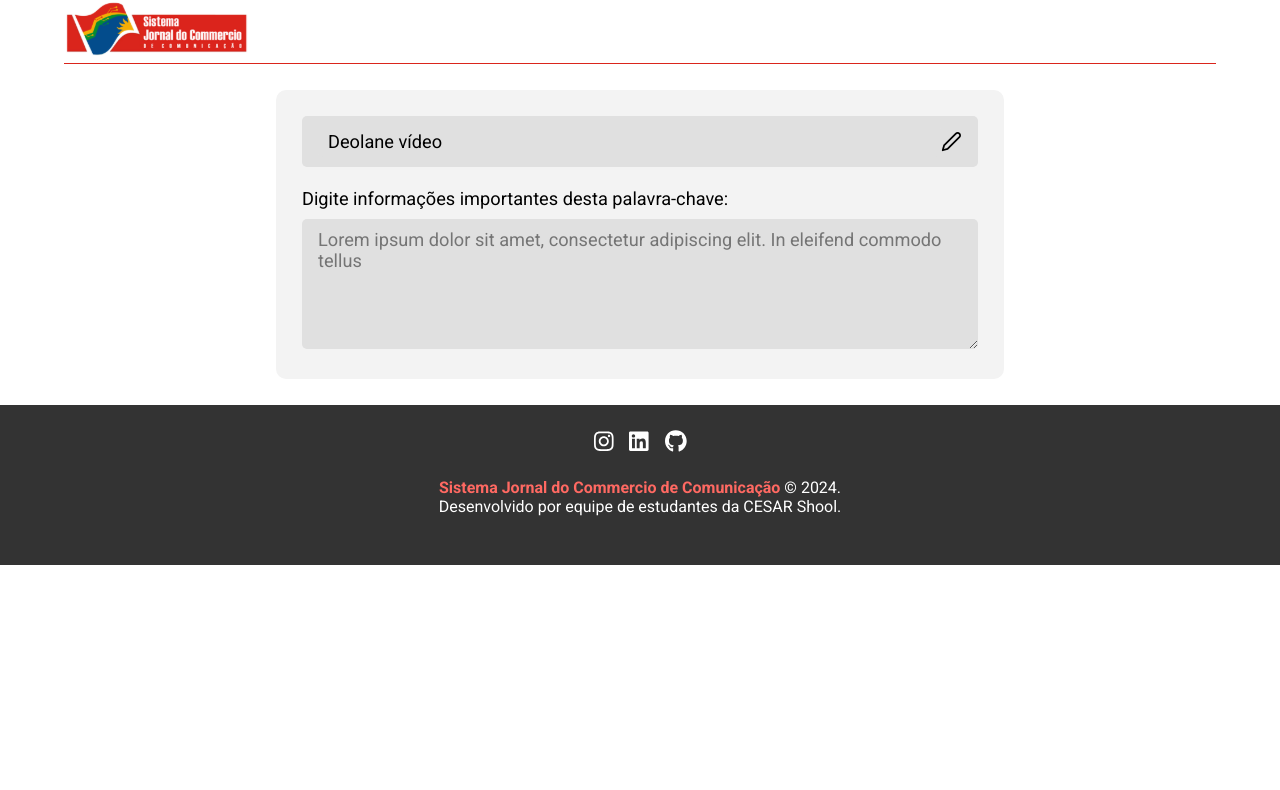
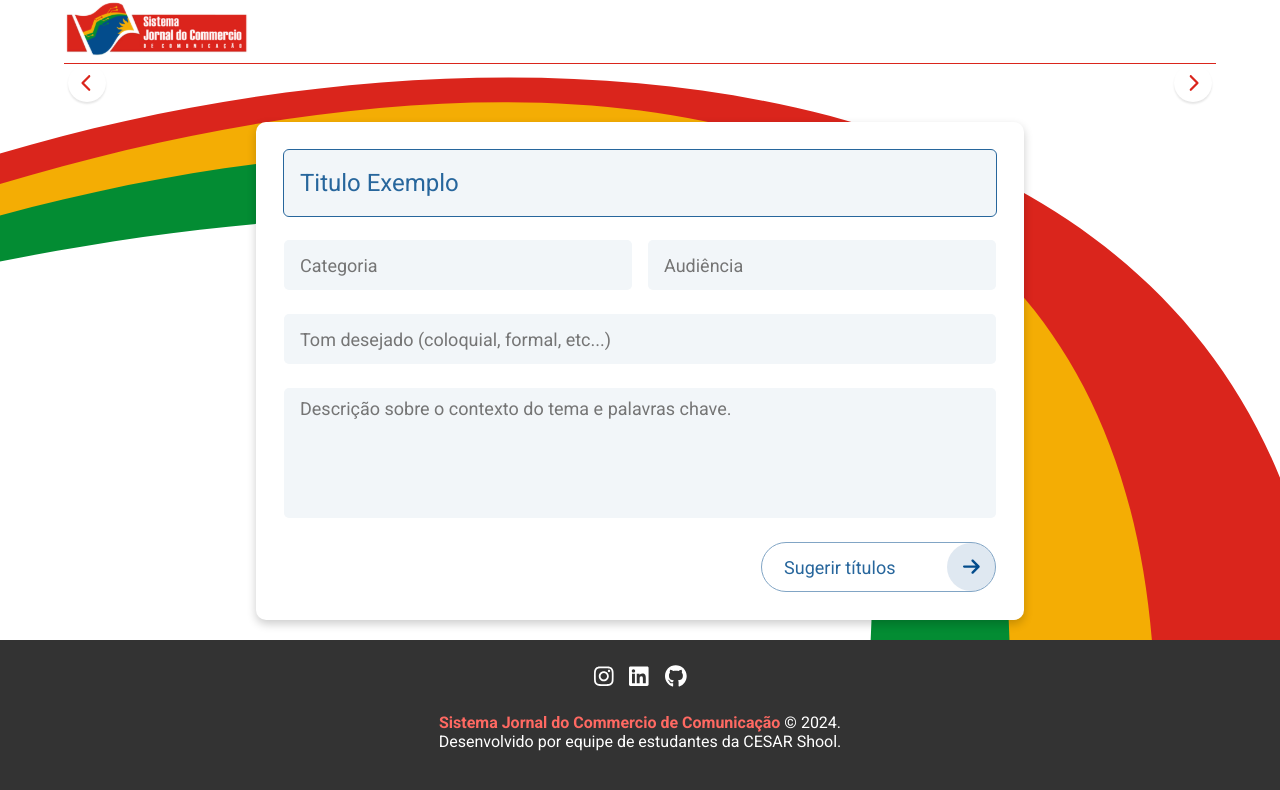
Before and after one commit to victorb-s/IDEIA, a React (Vite) app in the folder frontend/: page /informacoes in a window 1280 px wide. Shown: the top 790 px of the page. Built offline with nearby package versions, Linux system fonts and the light colour scheme.

Commit message:
Hotfix da tela de informacoes: Frontend finalizado, falta apenas a integracao

```diff
--- a/frontend/src/components/InfoComponents/info_content/index.jsx
+++ b/frontend/src/components/InfoComponents/info_content/index.jsx
@@ -1,94 +1,77 @@
-import React, { useState } from 'react';
-import styled from 'styled-components';
 
-const Container = styled.div`
-  width: 100%;
-  max-width: 780px;
-  margin: 0 auto;
-  padding: 26px;
-`;
-
-const Card = styled.div`
-  background-color: #f3f3f3;
-  border-radius: 10px;
-  padding: 26px;
-`;
-
-const InputWrapper = styled.div`
-  display: flex;
-  align-items: center;
-  background-color: #e0e0e0;
-  border-radius: 5px;
-  padding: 10px 16px;
-  margin-bottom: 21px;
-`;
-
-const Input = styled.input`
-  flex-grow: 1;
-  border: none;
-  background: #e0e0e0;
-  font-size: 18.2px;
-  padding: 5px 10px;
-  border-radius: 5px;
-  transition: background-color 0.3s ease;
-
-  &:focus {
-    outline: none;
-    background-color: white;
-  }
-`;
-
-const TextArea = styled.textarea`
-  width: 100%;
-  min-height: 130px;
-  background-color: #e0e0e0;
-  border: none;
-  border-radius: 5px;
-  padding: 10px 16px;
-  resize: vertical;
-  font-size: 18.2px;
-  &:focus {
-    outline: none;
-  }
-`;
-
-const Label = styled.p`
-  font-size: 18.2px; // Increased from 14px
-  margin-bottom: 10px; // Increased from 8px
-`;
+import { useState } from "react";
+import {
+  ArrowCircle,
+  Button,
+  Card,
+  Container,
+  IconArrow,
+  Input,
+  InputWrapper,
+  NavButton,
+  NavContainer,
+  TextArea,
+} from "./styles";
+import { faArrowRight } from "@fortawesome/free-solid-svg-icons";
+import {
+  faChevronLeft,
+  faChevronRight,
+} from "@fortawesome/free-solid-svg-icons";
 
 export default function ContentEditor() {
-  const [inputValue, setInputValue] = useState('Deolane vídeo');
-  const [textAreaValue, setTextAreaValue] = useState('');
+  const [contentTheme, setContentTheme] = useState(
+    /* vai receber o título como prop?? */ "Titulo Exemplo"
+  );
+  const [category, setCategory] = useState("");
+  const [targetAudience, setTargetAudience] = useState("");
+  const [tone, setTone] = useState("");
+
+  const [textAreaValue, setTextAreaValue] = useState("");
 
   return (
     <Container>
+      <NavContainer>
+        <NavButton icon={faChevronLeft} />
+        <NavButton icon={faChevronRight} />
+      </NavContainer>
       <Card>
+        <Input
+          id="title"
+          value={contentTheme}
+          onChange={(e) => setContentTheme(e.target.value)}
+          placeholder="Tema do conteúdo"
+        />
+
         <InputWrapper>
           <Input
-            value={inputValue}
-            onChange={(e) => setInputValue(e.target.value)}
-            placeholder="Deolane vídeo"
+            value={category}
+            onChange={(e) => setCategory(e.target.value)}
+            placeholder="Categoria"
           />
-          <svg
-            width="21"
-            height="21"
-            viewBox="0 0 24 24"
-            fill="none"
-            stroke="currentColor"
-            strokeWidth="2"
-            strokeLinecap="round"
-            strokeLinejoin="round"
-          >
-            <path d="M17 3a2.828 2.828 0 1 1 4 4L7.5 20.5 2 22l1.5-5.5L17 3z" />
-          </svg>
+          <Input
+            value={targetAudience}
+            onChange={(e) => setTargetAudience(e.target.value)}
+            placeholder="Audiência"
+          />
         </InputWrapper>
-        <Label>Digite informações importantes desta palavra-chave:</Label>
+
+        <Input
+          value={tone}
+          onChange={(e) => setTone(e.target.value)}
+          placeholder="Tom desejado (coloquial, formal, etc...)"
+        />
+
         <TextArea
           value={textAreaValue}
           onChange={(e) => setTextAreaValue(e.target.value)}
-          placeholder="Lorem ipsum dolor sit amet, consectetur adipiscing elit. In eleifend commodo tellus"
+          placeholder="Descrição sobre o contexto do tema e palavras chave."
         />
+        <Button>
+          Sugerir títulos
+          <ArrowCircle>
+            <IconArrow icon={faArrowRight} />
+          </ArrowCircle>
+        </Button>
       </Card>
     </Container>
   );
--- /dev/null
+++ b/frontend/src/components/InfoComponents/info_content/styles.js
@@ -0,0 +1,178 @@
+import styled from "styled-components";
+import JCRainbow from "../../../assets/infoPageRainbow.svg";
+import { FontAwesomeIcon } from "@fortawesome/react-fontawesome";
+
+export const Container = styled.div`
+  height: 72vh;
+  margin: 0 auto;
+  padding: 25px;
+  display: flex;
+  flex-direction: column;
+  justify-content: center;
+  align-items: center;
+  background: url(${JCRainbow});
+  background-size: cover;
+`;
+
+export const NavContainer = styled.div`
+  display: flex;
+  justify-content: space-between;
+
+  position: relative;
+  width: 93%;
+  top: -20px;
+  @media (max-width: 1024px) {
+    top: 0px;
+  }
+`;
+
+export const NavButton = styled(FontAwesomeIcon)`
+  background: #fff;
+  border-radius: 100%;
+  border: none;
+  color: var(--cor-01);
+  font-size: 18px;
+  cursor: pointer;
+  padding: 10px;
+  aspect-ratio: 1/1;
+  box-shadow: 0px 2px 2px rgba(0, 0, 0, 0.1);
+  @media (max-width: 1024px) {
+    font-size: 12px;
+  }
+`;
+
+export const Card = styled.form`
+  display: flex;
+  flex-direction: column;
+  justify-content: center;
+  width: 768px;
+  background-color: #ffffff;
+  padding: 28px;
+  border-radius: 10px;
+  box-shadow: 0 4px 10px rgba(0, 0, 0, 0.2);
+  gap: 24px;
+  & #title {
+    font-size: 24px;
+    height: 66px;
+    @media (max-width: 1024px) {
+    font-size: 21px;
+    height: 50px;
+  }
+  }
+
+  @media (max-width: 1024px) {
+    width: 80%;
+  }
+`;
+
+export const InputWrapper = styled.div`
+  display: flex;
+  align-items: center;
+  border-radius: 5px;
+  gap: 16px;
+  @media (max-width: 768px) {
+    flex-direction: column;
+  }
+`;
+
+export const Input = styled.input`
+  display: flex;
+  flex-grow: 1;
+  border: none;
+  background: #f2f6f9;
+  font-size: 18px;
+  border-radius: 5px;
+  transition: background-color 0.3s ease;
+  height: 50px;
+  padding: 0 16px;
+  outline: 1px solid #27669c;
+
+  &:placeholder-shown {
+    outline: none;
+  }
+  color: #27669c;
+
+  &:focus {
+    outline: none;
+  }
+  @media (max-width: 1024px) {
+    font-size: 1rem;
+    width: 100%;
+    flex-direction: column;
+    height: 45px;
+  }
+`;
+
+export const TextArea = styled.textarea`
+  width: 100%;
+  min-height: 130px;
+  background-color: #f2f6f9;
+
+  color: #27669c;
+  border: none;
+  border-radius: 5px;
+  padding: 10px 16px;
+  font-size: 18px;
+  resize: none;
+  outline: 1px solid #27669c;
+  &:placeholder-shown {
+    outline: none;
+  }
+  &:focus {
+    outline: none;
+  }
+  @media (max-width: 768px) {
+    font-size: 1rem;
+  }
+`;
+
+export const Button = styled.button`
+  display: flex;
+  align-items: center;
+  justify-content: space-between;
+  align-self: flex-end;
+  width: 33%;
+  height: 50px;
+  background-color: #fff;
+  color: #27669c;
+  font-size: 18px;
+  border: 1px solid #81a5c5;
+  border-radius: 30px;
+  cursor: pointer;
+  padding-left: 22px;
+  @media (max-width: 1024px) {
+    width: 40%
+  }
+  @media (max-width: 768px) {
+    font-size: 1rem;
+    width: 100%;
+  }
+  @media (max-width: 425px) {
+    padding-left: 10px;
+    height: 38px;
+  }
+`;
+
+export const ArrowCircle = styled.div`
+  background: #034c8c20;
+  border-radius: 50%;
+
+  display: flex;
+  justify-content: center;
+  align-items: center;
+
+  aspect-ratio: 1 / 1;
+  width: 48px;
+  @media (max-width: 768px) {
+
+  }
+  @media (max-width: 425px) {
+    width: 36px;
+  }
+`;
+
+export const IconArrow = styled(FontAwesomeIcon)`
+  color: #034c8c;
+  font-weight: bold;
+  font-size: clamp(0.8rem, 2vw, 1.2rem);
+`;
```
Also changed, not shown: frontend/src/assets/infoPageRainbow.svg (added), 1 other file (tests, documents, lock files or other folders).
